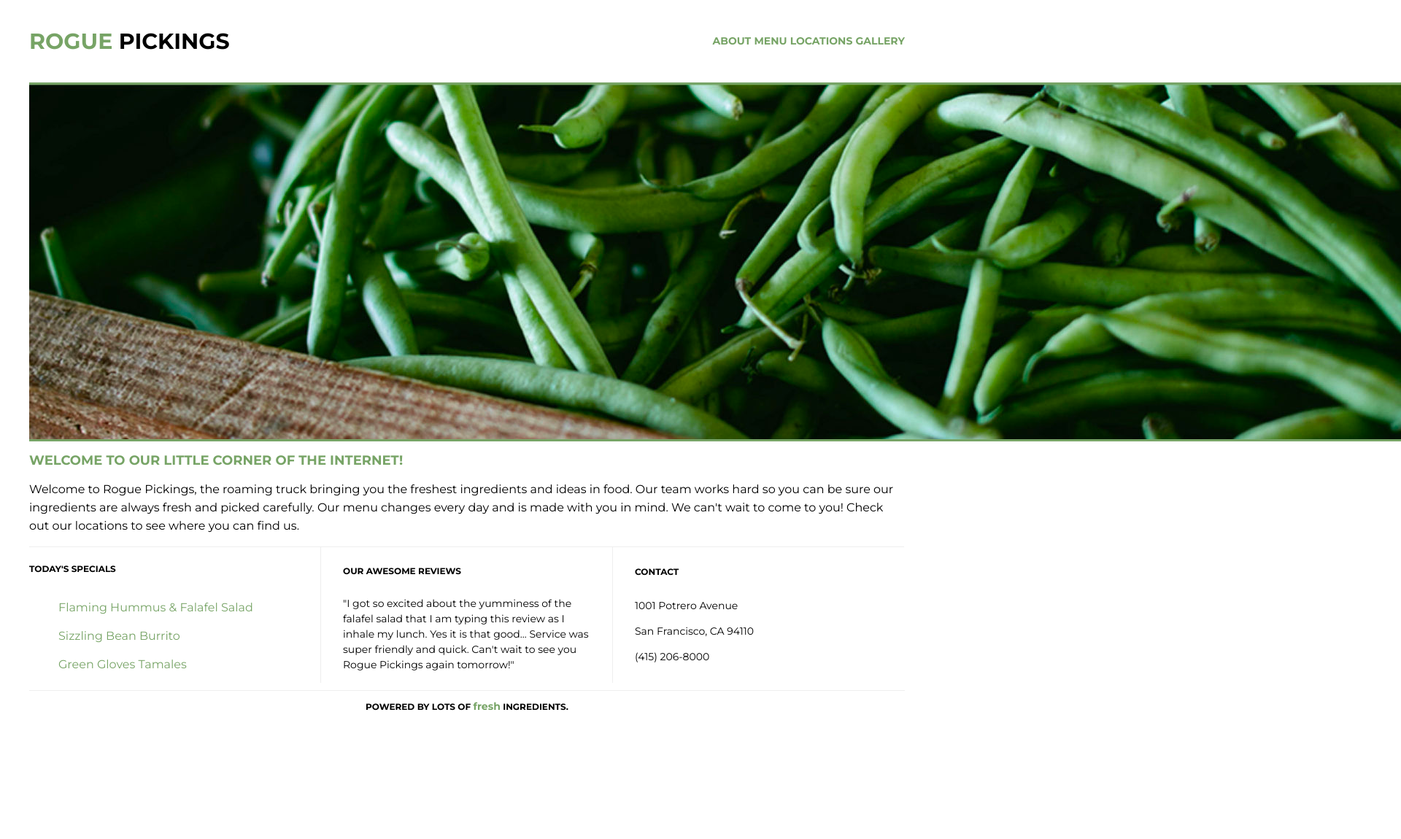
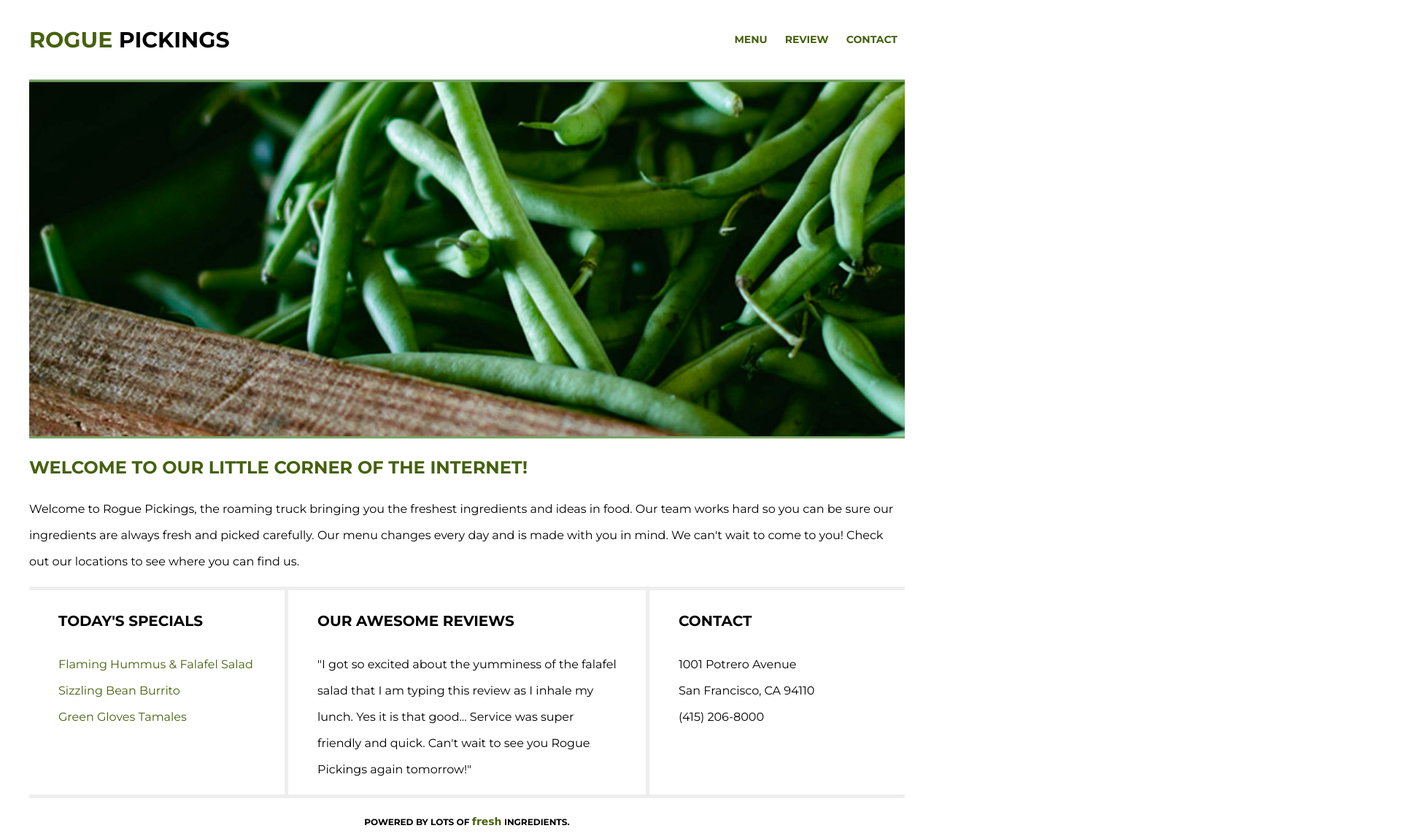
Before and after one commit to frosty8104/rogue-pickings, a plain HTML site: page index.html in a window 1280 px wide. Shown: the top 1150 px of the page at 73% size, 1920 px wide, since content can reach past the window. Before the commit the page ends 997 px from the top, so only its background shows below. Drawn offline with Linux system fonts and the light colour scheme; a web font is replaced by a local one.

Commit message:
Updating pages

```diff
--- a/css/style.css
+++ b/css/style.css
@@ -1,113 +1,119 @@
+/***** GLOBAL STYLES *****/
 body {
-    margin: 0 auto;
-    max-width: 1200px;
-	font-family: 'Montserrat', Helvetica, Arial, sans-serif;
-    color: #000;
-}
-header {
-    height: 110px;
-    margin: 0 auto;
-}
-header h1 {
-    float: left;
-    margin: 0;
-    padding: 38px 0;
+    color: #000000;
+    font-family: 'Montserrat', Helvetica, Arial, sans-serif;
+    font-size: 16px;
 }
 h1,
 h2,
-h3 {
+h3,
+h4 {
     font-weight: 700;
     text-transform: uppercase;
 }
 h1 {
     font-size: 30px;
 }
-h1 span {
-    color: #77a466;
+h2 {
+    font-size: 24px;
 }
-nav {
+h3 {
+    font-size: 20px;
+}
+h4 {
+    font-size: 12px;
+}
+p {
+    line-height: 36px;
+}
+.content-wrapper {
+    margin: 0 auto;
+    overflow: auto;
+    width: 1200px;
+}
+/***** HEADER STYLES *****/
+header h1 {
+    float: left;
+    margin: 0;
+    padding: 36px 0;
+    width: 300px;
+}
+header h1 span {
+    color: #45610E;
+}
+header nav {
     float: right;
-    padding: 46px 0;
+    padding: 44px 0;
+    width: 300px;
 }
-nav ul {
+header nav ul {
     margin: 0;
     padding: 0;
+    text-align: right;
 }
-nav ul li {
-    display: inline;
+header nav ul li {
+    display: inline-block;
     font-size: 14px;
     font-weight: 700;
+    padding: 0 10px;
     text-transform: uppercase;
 }
-nav ul li a {
-    color: #77a466;
+header  nav ul li a {
+    color: #45610E;
     text-decoration: none;
 }
-img {
+/***** MAIN STYLES *****/
+/***** TOP SECTION *****/
+.main-image img {
     border-bottom: 3px solid #77a466;
-    border-top: 3px solid #77a466;
+    border-top: 3px solid #77a466   ;
 }
-h2 {
-    font-size: 18px;
+.main-title h2 {
+    color: #45610E;
+    padding: 5px 0;
 }
-.net h2 {
-    color: #77a466;
+/***** BOTTOM SECTION *****/
+.bottom-section .content-wrapper {
+    border-bottom: 5px solid #eee;
+    border-top: 5px solid #eee;
 }
-.net p {
-    font-size: 16px;
-    line-height: 25px;
-    padding: 0;
+.section-one,
+.section-two,
+.section-three {
+    box-sizing: border-box;
+    float: left;
+    padding: 0 40px;
 }
-.menu {
-    padding: 0;
+.section-one {
+    width: 350px;
 }
-.menu li {
-    color: #77a466;
+.section-two {
+    border-left:5px solid#eee;
+    border-right: 5px solid #eee;
+    width: 500px;
+}
+.section-three {
+    width: 350px;
+}
+.bottom-section h3 {
+    margin: 30px 0;
+}
+.menu-list {
     list-style: none;
-    padding: 10px 0;
+    padding-left: 0;
 }
-.menu,
-.reviews,
-.address {
-    border-top: 1px solid #eee;
-    float: left;
-    height: auto;
-    width: 399px;
+.menu-list li {
+    color: #45610E;
+    line-height: 36px;
 }
-.menu h3 {
-    padding: 10px 0;
-}
-.reviews {
-    border-left:1px solid#eee;
-    border-right: 1px solid #eee;
-    font-size: 16px;
-    line-height: 21px;
-}
-.reviews h3,
-.address h3 {
-    padding: 10px 30px;
-}
-.address {
-    font-size: 16px;
-    line-height: 24px;
-}
-p {
-    font-size: 14px;
-    line-height: 21px;
-    padding: 0 30px;
-}
+/***** FOOTER STYLES *****/
 footer {
-    border-top: 1px solid #eee;
-    clear: both;
-    height: 50px;
-    margin: 0 auto;
+    margin-top: 8px;
     text-align: center;
 }
-h3 {
-    font-size: 12px;
-}
-h3 span {
-    color: #77a466;
+footer span {
+    color: #45610E;
+    font-family: 'Galada', cursive;
     font-size: 14px;
     text-transform: lowercase;
 }
--- a/index.html
+++ b/index.html
@@ -3,54 +3,64 @@
         <title>Rogue Pickings</title>
         <link rel="stylesheet" href="css/normalize.css">
         <link rel="stylesheet" href="css/style.css">
-        <link href="https://fonts.googleapis.com/css?family=Montserrat:400,700" rel="stylesheet">
-        <link href="https://fonts.googleapis.com/css2?family=Galada&display=swap" rel="stylesheet">
+        <link rel="preconnect" href="https://fonts.googleapis.com">
+        <link rel="preconnect" href="https://fonts.gstatic.com" crossorigin>
+        <link href="https://fonts.googleapis.com/css2?family=Galada&family=Montserrat:wght@400;700&display=swap"
+        rel="stylesheet">
     </head>
     <body>
         <header>
+            <div class="content-wrapper">
             <h1><span>Rogue</span> Pickings</h1>
                 <nav>
                     <ul>
-                    <li><a href="">About</a></li>
-                    <li><a href="">Menu</a></li>
-                    <li><a href="">Locations</a></li>
-                    <li><a href="">Gallery</a></li></ul>
+                        <li><a href="#menu">Menu</a></li>
+                        <li><a href="#review">Review</a></li>
+                        <li><a href="#contact">Contact</a></li>
+                    </ul>
                 </nav>
+            </div>
         </header>
         <main>
-            <section class="net">
-                <img src="img/rogue-pickings.jpg" alt="green beans" />
-                <h2>Welcome to our little corner of the internet!</h2>
+            <section class="top-section">
+                <div class="content-wrapper">
+                    <div class="main-image"><img src="img/rogue-pickings.jpg" alt="green beans" ></div>
+                    <div class="main-title"><h2>Welcome to our little corner of the internet!</h2>
                         <p>Welcome to Rogue Pickings, the roaming truck bringing you the freshest ingredients and ideas in food. Our team
                         works hard so you can be sure our ingredients are always fresh and picked carefully. Our menu changes every day and is
                         made with you in mind. We can't wait to come to you! Check out our locations to see where you can find us.
-                </p>
+                    </p></div>
+                </div>
             </section>
             <section>
-                <div class="menu">
-                    <h3>Today's Specials</h3>
-                    <ul>
+                <div class="bottom-section">
+                    <div class="content-wrapper">
+                        <div class="section-one" id="menu"><h3>Today's Specials</h3>
+                            <ul class="menu-list">
                                 <li>Flaming Hummus & Falafel Salad</li>
                                 <li>Sizzling Bean Burrito</li>
                                 <li>Green Gloves Tamales</li>
                             </ul>
                         </div>
-                <div class="reviews">
+                        <div class="section-two" id="review">
                             <h3>Our awesome reviews</h3>
                             <p>"I got so excited about the yumminess of the falafel salad that I am typing this review
                             as I inhale my lunch. Yes it is that good... Service was super friendly and quick. Can't wait to see you Rogue
                             Pickings again tomorrow!"</p>
                         </div>
-                <div class="address">
+                        <div class="section-three" id="contact">
                             <h3>Contact</h3>
-                    <p>1001 Potrero Avenue</p>
-                    <p>San Francisco, CA 94110</p>
-                    <p>(415) 206-8000</p>
+                            <p>1001 Potrero Avenue<br>
+                            San Francisco, CA 94110<br>
+                            (415) 206-8000</p>
+                        </div>
                     </div>
             </section>
         </main>
         <footer>
-            <h3>Powered by lots of <span>fresh</span> ingredients.</h3>
+            <div class="content-wrapper">
+                <h4>Powered by lots of <span>fresh</span> ingredients.</h4>
+            </div>
         </footer>
     </body>
 </html>
```
Lines whose indentation alone changed are shown as unchanged.
